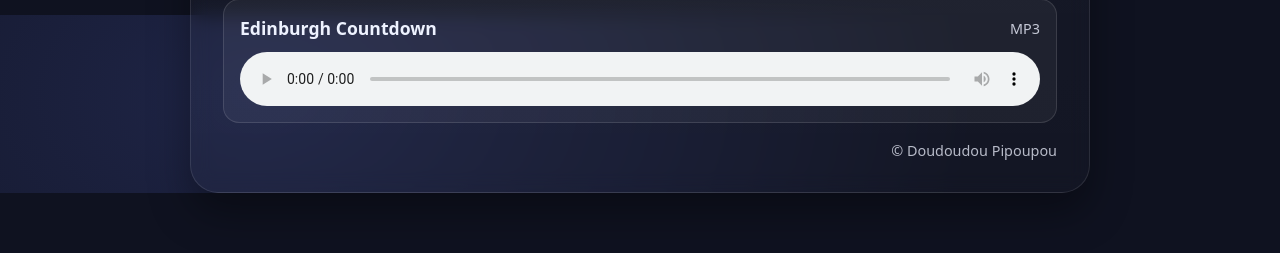
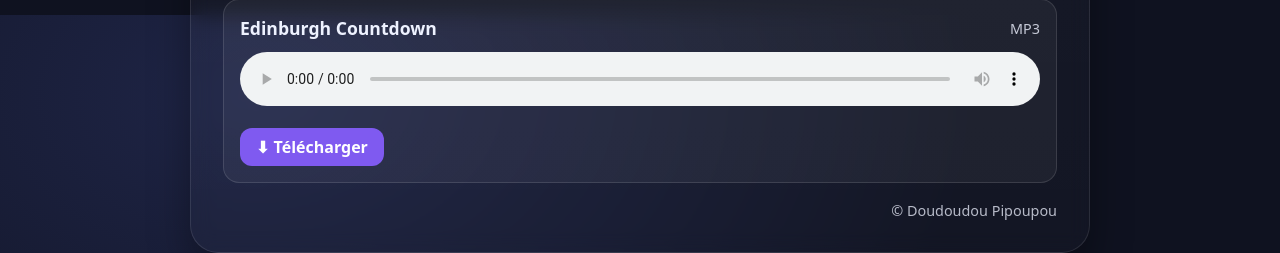
Before and after one commit to Ant-agonist/Edimburg-countdown, a plain HTML site: page index.html in a window 1280 px wide. Shown: the part 785-1038 px from the top of the page. Before the commit the page ends 978 px from the top, so only its background shows below. Drawn offline with Linux system fonts and the light colour scheme.

Commit message:
Update index.html

```diff
--- a/index.html
+++ b/index.html
@@ -104,6 +104,26 @@
       width:100%; border-radius:12px; outline:none;
     }
 
+    /* Nouveau style pour le bouton Télécharger */
+    .download-btn{
+      display:inline-block;
+      margin-top:10px;
+      padding:8px 16px;
+      border-radius:12px;
+      background:var(--accent);
+      color:#fff;
+      text-decoration:none;
+      font-weight:600;
+      transition: transform 0.2s ease, box-shadow 0.2s ease;
+      text-align:center;
+      width:max-content;
+    }
+
+    .download-btn:hover{
+      transform: translateY(-2px);
+      box-shadow: 0 4px 12px var(--shadow);
+    }
+
     footer{
       margin-top:18px; opacity:.75; font-size:.9rem; text-align:right;
     }
@@ -132,6 +152,7 @@
         <source src="Jour 1.mp3" type="audio/mpeg" />
         Votre navigateur ne supporte pas la balise audio.
       </audio>
+      <a href="Jour 1.mp3" download class="download-btn">⬇ Télécharger</a>
     </section>
 
     <footer>
```
